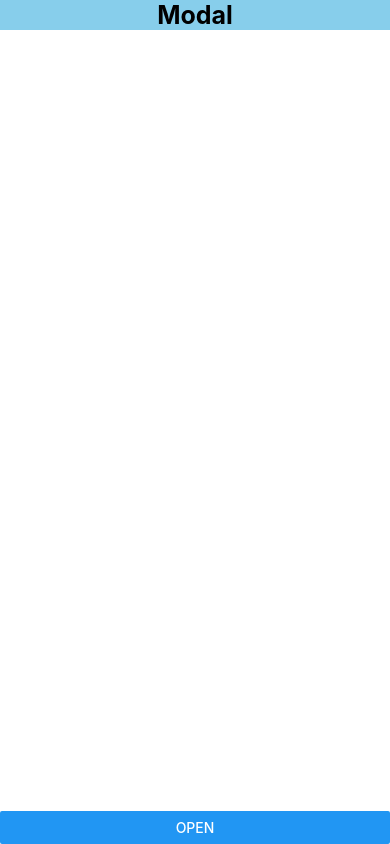
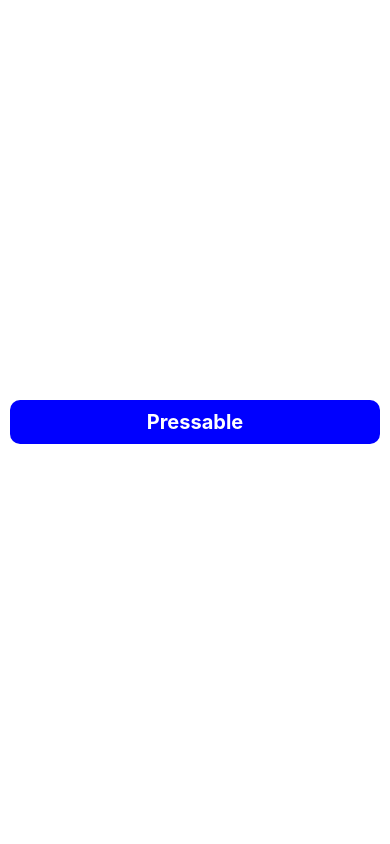
Before and after one commit to hvjha/React_Native, a React Native app: screen / in a window 390 px wide. Built offline with nearby package versions, Linux system fonts and the light colour scheme.

Commit message:
pressable

```diff
--- /dev/null
+++ b/src/lessons/17_Press.tsx
@@ -0,0 +1,35 @@
+import React from 'react'
+import { View, Text, StyleSheet, Pressable } from 'react-native'
+
+const Press = () => {
+    return (
+        <View style={styles.main}>
+            <Pressable
+            onPress={()=>console.warn("normal on press")}
+            onLongPress={()=>console.warn("Long Press")}
+            onPressIn={()=>console.warn("press in")}
+            onPressOut={()=>console.warn("pressout")}>
+                <Text style={styles.PressableBtn}>Pressable</Text>
+            </Pressable>
+        </View>
+    )
+}
+
+const styles = StyleSheet.create({
+    main: {
+        flex: 1,
+        justifyContent: 'center'
+    },
+    PressableBtn: {
+        backgroundColor: 'blue',
+        color: '#fff',
+        padding: 10,
+        margin: 10,
+        borderRadius: 10,
+        fontSize: 20,
+        textAlign: 'center',
+        fontWeight: 'bold'
+    }
+})
+
+export default Press;
```
Also changed, not shown: App.tsx (+5 -2 lines).
